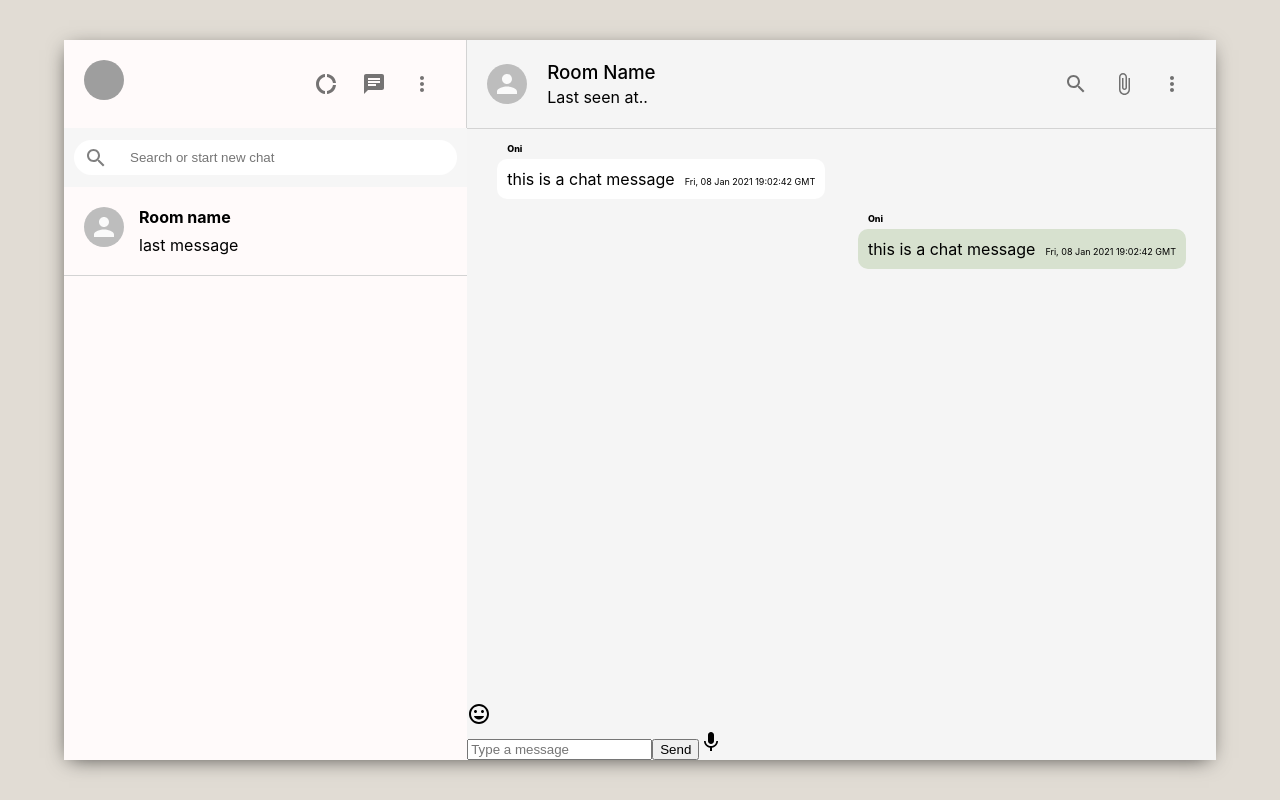
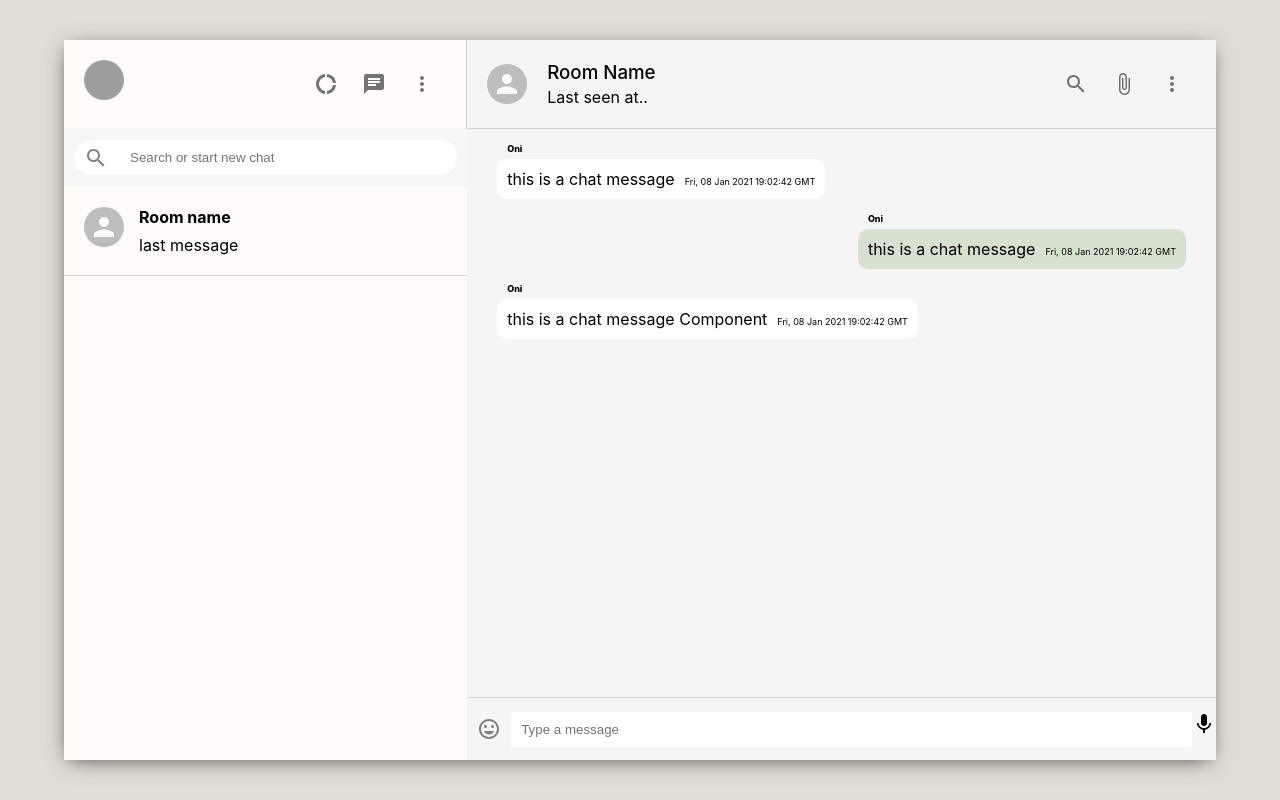
Before and after one commit to mehdisyed3/Chat-App, a React (Create React App) app: page / in a window 1280 px wide. Built offline with nearby package versions, Linux system fonts and the light colour scheme; grey boxes are pictures that could not be loaded.

Commit message:
Some more work on the chat.js , created a new component messaged for each chat message

```diff
--- a/src/Chat/Chat.css
+++ b/src/Chat/Chat.css
@@ -35,7 +35,7 @@
  padding: 30px;
  overflow: scroll;
 }
-
+/* from here */
 .chat__message{
   position: relative;
   font-size: 16px;
@@ -63,3 +63,36 @@
   background-color: #d7e1cf;
 
 }
+
+   /* to here */
+
+.chat__footer{
+  display: flex;
+  align-items: center;
+  justify-content: space-between;
+  height: 62px;
+  border-top: 1px solid lightgray;
+}
+
+.chat__footer > form {
+  flex: 1;
+  display: flex;
+}
+
+.chat__footer > form > input{
+  width: 90%;
+  flex: 1;
+  border-radius: 2px;
+  outline-width: 0;
+  border: none;
+  padding: 10px;
+}
+
+.chat__footer > form > button{
+  display: none;
+}
+
+.chat__footer > .MuiSvgIcon-root{
+  padding: 10px;
+  color: gray
+}
--- a/src/Chat/Chat.js
+++ b/src/Chat/Chat.js
@@ -2,13 +2,15 @@ import { Avatar, IconButton } from '@material-ui/core'
 import { AttachFile, Mic, MoreVert, SearchOutlined  } from '@material-ui/icons'
 import React, { useState } from 'react'
 import InsertEmoticonIcon from '@material-ui/icons/InsertEmoticon'
+import Message from '../Message/Message'
 import './Chat.css'
 
 
 function Chat() {
   const [input,setInput] = useState('')
 
-  const sendMessage = () => {
+  const sendMessage = (e) => {
+    e.preventDefault()
 
   }
 
@@ -54,6 +56,7 @@ function Chat() {
               {new Date().toUTCString()}
             </span>
           </p>
+          <Message />
 
       </div>
       <div className='chat__footer'>
--- /dev/null
+++ b/src/Message/Message.css
@@ -0,0 +1,27 @@
+.message__msg{
+  position: relative;
+  font-size: 16px;
+  padding: 10px;
+  width: fit-content;
+  border-radius: 10px;
+  background-color: white;
+  margin-bottom: 30px;
+}
+
+.message__timestamp{
+  margin-left: 10px;
+  font-size: xx-small;
+}
+
+.message__name{
+  position: absolute;
+  top: -16px;
+  font-weight: 800;
+  font-size: xx-small;
+}
+
+.message__reciever{
+  margin-left: auto;
+  background-color: #d7e1cf;
+
+}
--- /dev/null
+++ b/src/Message/Message.js
@@ -0,0 +1,20 @@
+import React from 'react'
+import './Message.css'
+
+function Message() {
+  return (
+    <div className='message' >
+
+      <p className='message__msg '>
+        <span className='message__name'>Oni </span>
+          this is a chat message Component
+            <span className='message__timestamp'>
+          {new Date().toUTCString()}
+        </span>
+      </p>
+
+    </div>
+  )
+}
+
+export default Message
```
Also changed, not shown: 1 other file (tests, documents, lock files or other folders).
